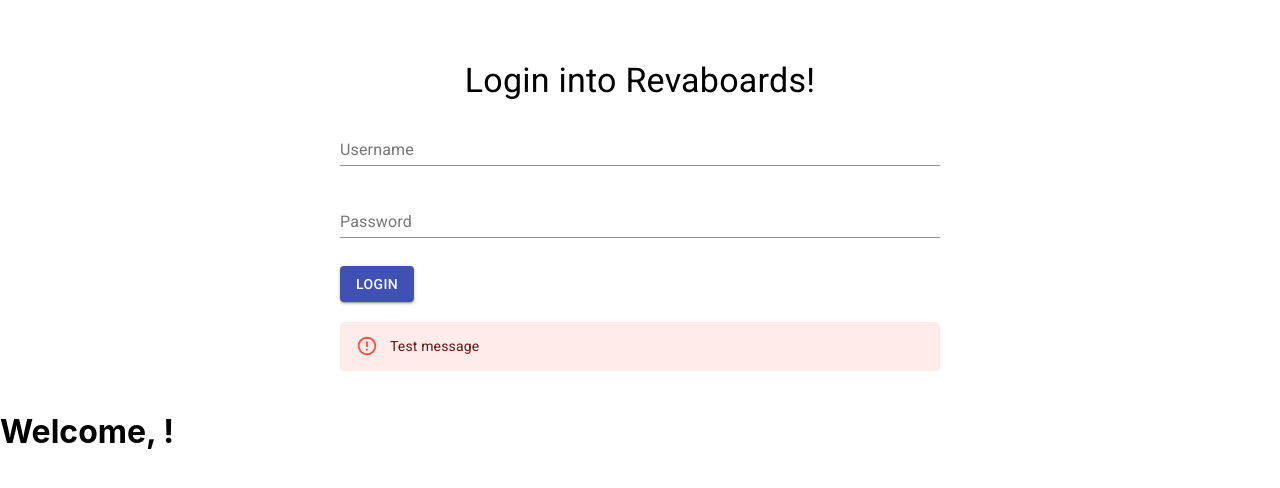
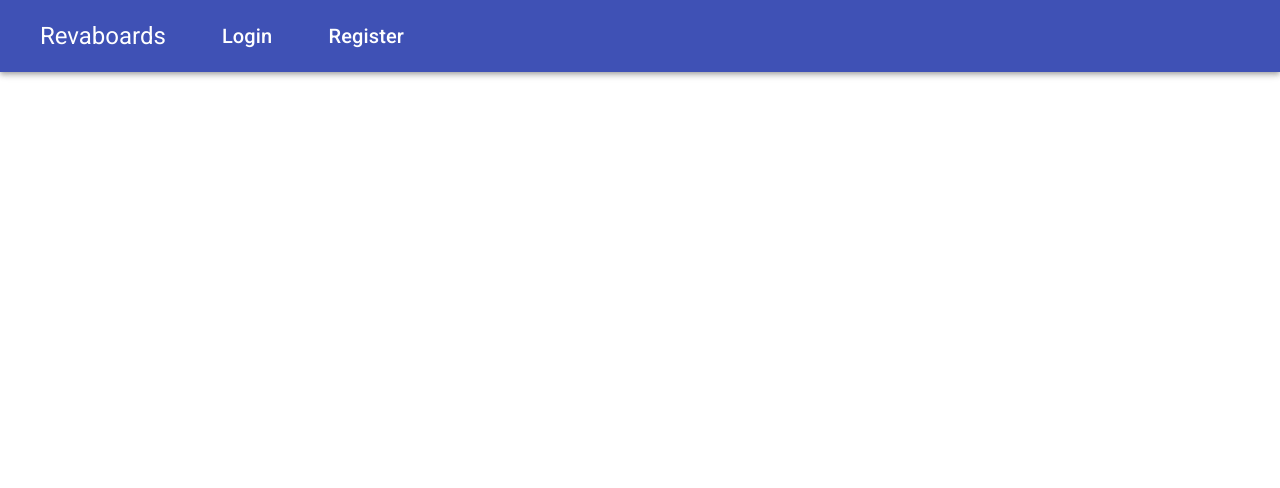
Before and after one commit to 200406-java-react-usf/demos, a React (Create React App) app in the folder poc-demos/react/poc-react-ts/: page / in a window 1280 px wide. Shown: the top 488 px of the page. Built offline with nearby package versions, Linux system fonts and the light colour scheme.

Commit message:
added basic routing

```diff
--- a/poc-demos/react/poc-react-ts/package.json
+++ b/poc-demos/react/poc-react-ts/package.json
@@ -12,9 +12,11 @@
     "@types/node": "^12.12.38",
     "@types/react": "^16.9.35",
     "@types/react-dom": "^16.9.8",
+    "@types/react-router-dom": "^5.1.5",
     "axios": "^0.19.2",
     "react": "^16.13.1",
     "react-dom": "^16.13.1",
+    "react-router-dom": "^5.2.0",
     "react-scripts": "3.4.1",
     "typescript": "^3.7.5"
   },
--- a/poc-demos/react/poc-react-ts/src/App.tsx
+++ b/poc-demos/react/poc-react-ts/src/App.tsx
@@ -1,9 +1,12 @@
 import React, { useState } from 'react';
+import { BrowserRouter as Router, Switch, Route } from 'react-router-dom';
 
 import LoginComponent from './components/LoginComponent';
 import HomeComponent from './components/HomeComponent';
 
 import { User } from './models/user';
+import NavbarComponent from './components/NavbarComponent';
+import { AppBar, Toolbar, Typography } from '@material-ui/core';
 
 function App() {
 
@@ -12,8 +15,22 @@
 
   return (
     <>
-      <LoginComponent authUser={authUser} setAuthUser={setAuthUser} />
-      <HomeComponent username={authUser?.username} />
+      <Router>
+
+        <AppBar color="primary" position="static">
+          <Toolbar>
+              <Typography variant="h5" color="inherit">
+                <NavbarComponent authUser={authUser}/>
+              </Typography>
+          </Toolbar>
+        </AppBar>
+
+        <Switch>
+          <Route path="/home" render={() => <HomeComponent username={authUser?.username} /> } />
+          <Route path="/login" render={() => <LoginComponent authUser={authUser} setAuthUser={setAuthUser} /> } />
+        </Switch>
+
+      </Router>
     </>
   );
 }
--- a/poc-demos/react/poc-react-ts/src/components/HomeComponent.tsx
+++ b/poc-demos/react/poc-react-ts/src/components/HomeComponent.tsx
@@ -1,4 +1,5 @@
 import React from 'react';
+import { Redirect } from 'react-router-dom';
 
 interface IHomeProps {
     username: string
@@ -7,6 +8,8 @@
 const HomeComponent = (props: IHomeProps) => {
 
     return (
+        !props.username ?
+        <Redirect to="/login" /> :
         <h1>Welcome, {props.username}!</h1>
     );
 
--- a/poc-demos/react/poc-react-ts/src/components/LoginComponent.tsx
+++ b/poc-demos/react/poc-react-ts/src/components/LoginComponent.tsx
@@ -12,6 +12,7 @@
 
 import { authenticate } from '../remote/auth-service';
 import { User } from '../models/user';
+import { Redirect } from 'react-router-dom';
 
 interface ILoginProps {
     authUser: User;
@@ -53,7 +54,9 @@
     }
 
     return (
-        <> {/* <----- this is a React fragment */}
+        props.authUser ?
+        <Redirect to="/home" /> :
+        <>
             <div className={classes.loginContainer}>
                 <form className={classes.loginForm}>
                     <Typography align="center" variant="h4">Login into Revaboards!</Typography>
--- /dev/null
+++ b/poc-demos/react/poc-react-ts/src/components/NavbarComponent.tsx
@@ -0,0 +1,70 @@
+import React from 'react';
+import { Link } from 'react-router-dom';
+
+import {
+    makeStyles,
+    List,
+    ListItem,
+    Typography,
+    ListItemText
+} from '@material-ui/core';
+
+import { User } from '../models/user';
+
+interface INavbarProps {
+    authUser: User;
+}
+
+const useStyles = makeStyles({
+    link: {
+        textDecoration: "none",
+        color: "white"
+    }
+});
+
+const NavbarComponent = (props: INavbarProps) => {
+
+    const classes = useStyles();
+
+    return (
+        <>
+            <List component="nav">
+                <ListItem component="div">
+                    <Typography color="inherit" variant="h5">Revaboards</Typography>
+                    {
+                        props.authUser
+                        ?
+                        <ListItemText inset>
+                            <Typography color="inherit" variant="h6">
+                                <Link to="/home" className={classes.link}>Home</Link>
+                            </Typography>
+                        </ListItemText>
+                        :
+                        <>
+                            <ListItemText inset>
+                                <Typography color="inherit" variant="h6">
+                                    <Link to="/login" className={classes.link}>Login</Link>
+                                </Typography>
+                            </ListItemText>
+                            <ListItemText inset>
+                                <Typography color="inherit" variant="h6">
+                                    <Link to="/register" className={classes.link}>Register</Link>
+                                </Typography>
+                            </ListItemText>
+                        </>
+                    }
+
+                    <ListItemText inset>
+                        <Typography color="inherit" variant="h6">
+                            <span className={classes.link}>{props.authUser?.username}</span>
+                        </Typography>
+                    </ListItemText>
+
+                </ListItem>
+            </List>
+        </>
+    );
+
+}
+
+export default NavbarComponent;
```
Also changed, not shown: 1 other file (tests, documents, lock files or other folders).
